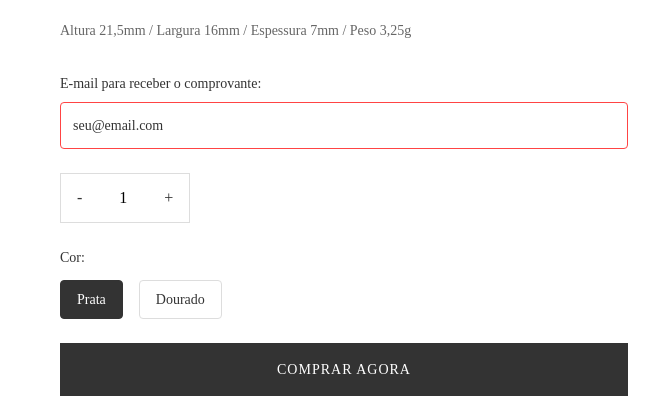
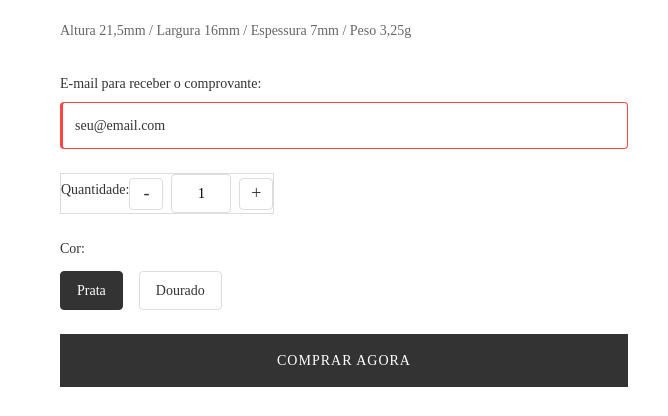
Before and after one commit to MyrnaClyde/myrna-clyde, a website: page products/colar-orquidea-essencia.html in a window 1280 px wide. Shown: the part 241-657 px from the top of the page, 612-1280 px from the left. Drawn offline with Linux system fonts and the light colour scheme.

Commit message:
fix: melhora acessibilidade e autofill do formulário

```diff
--- a/assets/css/theme.css
+++ b/assets/css/theme.css
@@ -455,3 +455,74 @@
 .form-input:invalid {
     border-color: #ff4444;
 }
+
+/* Form Styles */
+.form-label {
+    display: block;
+    font-size: 14px;
+    color: #333;
+    margin-bottom: 8px;
+    font-weight: 500;
+}
+
+.quantity-controls {
+    display: flex;
+    align-items: center;
+    gap: 8px;
+}
+
+.quantity-button {
+    width: 32px;
+    height: 32px;
+    border: 1px solid #ddd;
+    background: #fff;
+    border-radius: 4px;
+    cursor: pointer;
+    display: flex;
+    align-items: center;
+    justify-content: center;
+    font-size: 18px;
+    color: #333;
+    transition: all 0.3s ease;
+}
+
+.quantity-button:hover {
+    background: #f5f5f5;
+    border-color: #ccc;
+}
+
+.quantity-button:focus {
+    outline: none;
+    border-color: #666;
+    box-shadow: 0 0 0 2px rgba(0,0,0,0.1);
+}
+
+.quantity-input {
+    width: 60px;
+    text-align: center;
+    border: 1px solid #ddd;
+    border-radius: 4px;
+    padding: 8px;
+    font-size: 14px;
+}
+
+.quantity-input:focus {
+    outline: none;
+    border-color: #666;
+    box-shadow: 0 0 0 2px rgba(0,0,0,0.1);
+}
+
+/* Acessibilidade */
+[aria-required="true"] {
+    border-left: 3px solid #666;
+}
+
+[aria-label] {
+    cursor: pointer;
+}
+
+/* Foco visível para acessibilidade */
+:focus-visible {
+    outline: 2px solid #666;
+    outline-offset: 2px;
+}
--- a/products/colar-orquidea-essencia.html
+++ b/products/colar-orquidea-essencia.html
@@ -30,32 +30,71 @@
                 <form class="product__form" onsubmit="event.preventDefault(); handlePayment('colar-orquidea', 399.00);">
                     <div class="product__customer-info">
                         <div class="form-group">
-                            <label for="email">E-mail para receber o comprovante:</label>
-                            <input type="email" id="email" name="email" required class="form-input" placeholder="seu@email.com">
+                            <label for="email" class="form-label">E-mail para receber o comprovante:</label>
+                            <input
+                                type="email"
+                                id="email"
+                                name="email"
+                                required
+                                class="form-input"
+                                placeholder="seu@email.com"
+                                autocomplete="email"
+                                aria-required="true"
+                                aria-label="E-mail para receber o comprovante"
+                            >
                         </div>
                     </div>
 
                     <div class="product__quantity">
-                        <button type="button" class="quantity-button" data-action="decrease">-</button>
-                        <input type="number" name="quantity" value="1" min="1" class="quantity-input">
-                        <button type="button" class="quantity-button" data-action="increase">+</button>
+                        <label for="quantity" class="form-label">Quantidade:</label>
+                        <div class="quantity-controls">
+                            <button type="button" class="quantity-button" data-action="decrease" aria-label="Diminuir quantidade">-</button>
+                            <input
+                                type="number"
+                                id="quantity"
+                                name="quantity"
+                                value="1"
+                                min="1"
+                                class="quantity-input"
+                                autocomplete="off"
+                                aria-label="Quantidade do produto"
+                            >
+                            <button type="button" class="quantity-button" data-action="increase" aria-label="Aumentar quantidade">+</button>
+                        </div>
                     </div>
 
                     <div class="product__variants">
                         <label class="variant-label">Cor:</label>
-                        <div class="variant-options">
+                        <div class="variant-options" role="radiogroup" aria-label="Opções de cor">
                             <label class="variant-option">
-                                <input type="radio" name="color" value="prata" checked>
+                                <input
+                                    type="radio"
+                                    name="color"
+                                    value="prata"
+                                    checked
+                                    aria-label="Cor prata"
+                                >
                                 <span class="variant-name">Prata</span>
                             </label>
                             <label class="variant-option">
-                                <input type="radio" name="color" value="dourado">
+                                <input
+                                    type="radio"
+                                    name="color"
+                                    value="dourado"
+                                    aria-label="Cor dourada"
+                                >
                                 <span class="variant-name">Dourado</span>
                             </label>
                         </div>
                     </div>
 
-                    <button type="submit" class="button button--primary button--full">COMPRAR AGORA</button>
+                    <button
+                        type="submit"
+                        class="button button--primary button--full"
+                        aria-label="Comprar agora"
+                    >
+                        COMPRAR AGORA
+                    </button>
                 </form>
 
                 <div class="payment-section" id="payment-section" style="display: none;">
```
